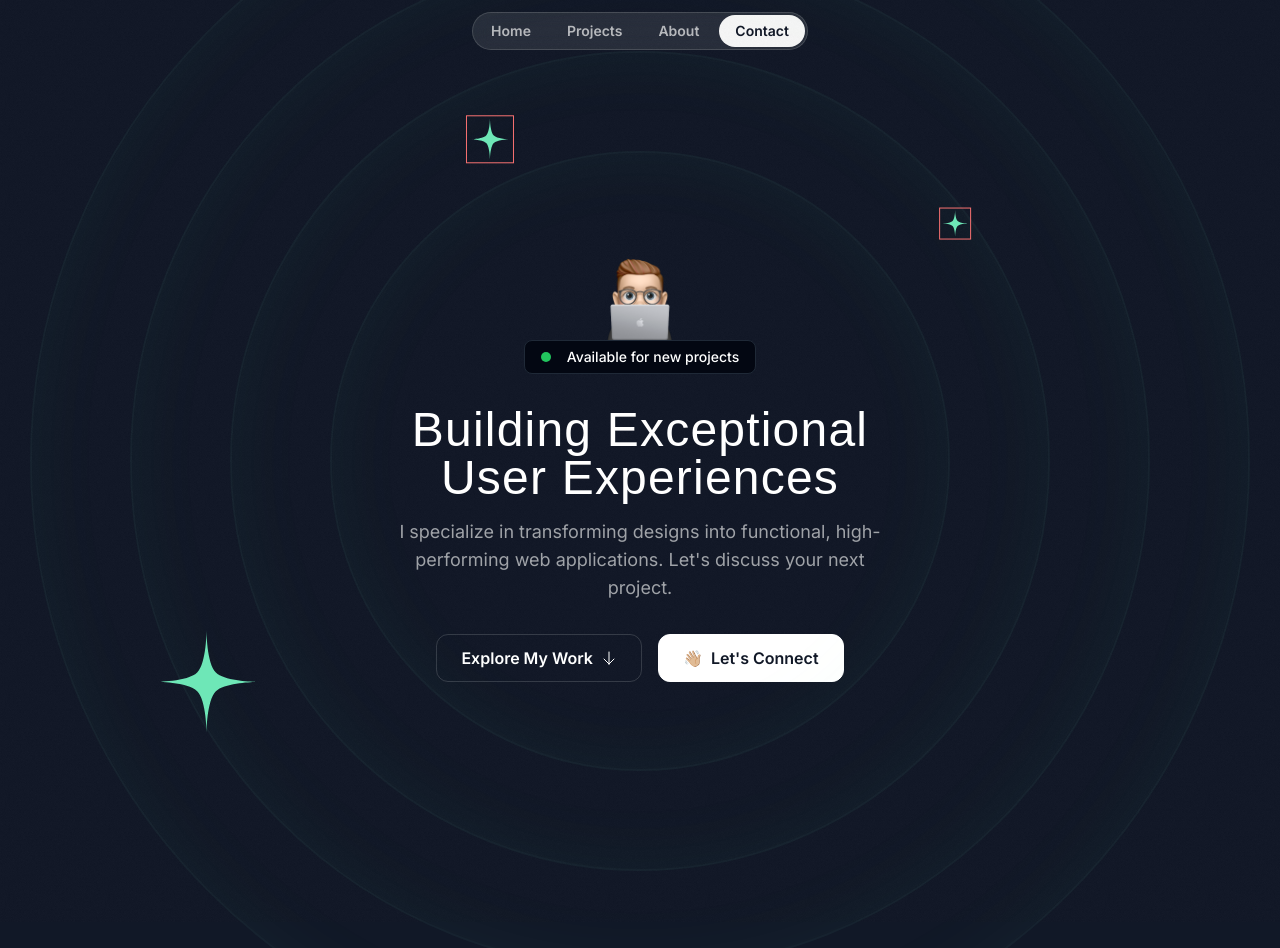
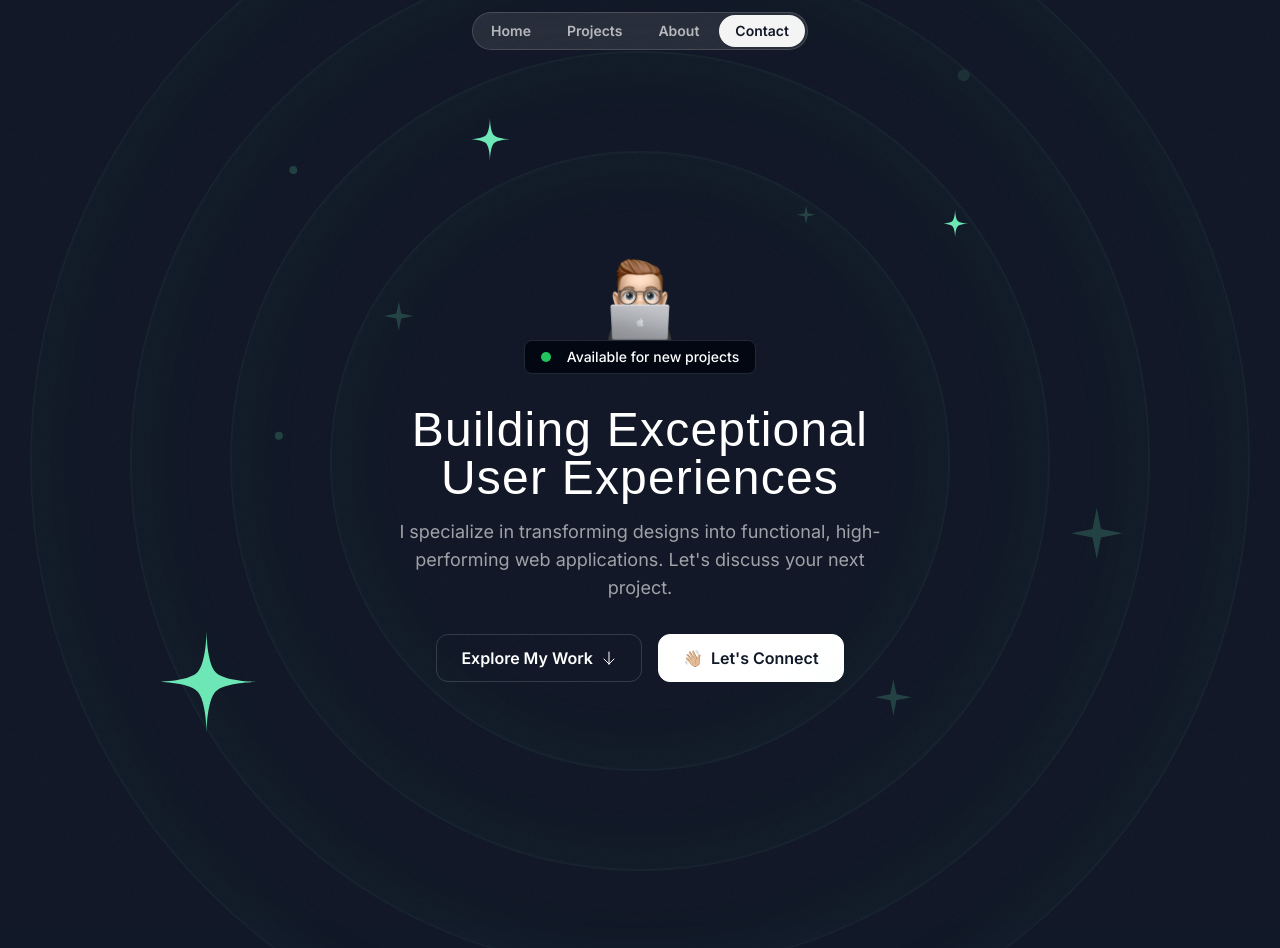
Before and after one commit to d-zucho/portfolio-frontendtube, a Next.js app: page / in a window 1280 px wide. Shown: the top 948 px of the page. Built offline with nearby package versions, Linux system fonts and the light colour scheme; a web font is replaced by a local one.

Commit message:
add stars and sparkles

```diff
--- a/src/components/HeroOrbit.tsx
+++ b/src/components/HeroOrbit.tsx
@@ -9,6 +9,7 @@
 export const HeroOrbit = ({ children, size, rotation }: OrbitProps) => (
   <div className='absolute left-1/2 top-1/2 -translate-x-1/2 -translate-y-1/2'>
     <div
+      className='flex justify-start items-start'
       style={{
         transform: `rotate(${rotation}deg)`,
         width: size,
--- a/src/sections/Hero.tsx
+++ b/src/sections/Hero.tsx
@@ -4,6 +4,7 @@
 import grainImage from '@/assets/images/grain.jpg'
 import { HeroOrbit } from '@/components/HeroOrbit'
 import StarIcon from '@/assets/icons/star.svg'
+import SparkleIcon from '@/assets/icons/sparkle.svg'
 
 export const HeroSection = () => {
   return (
@@ -28,10 +29,33 @@
         <StarIcon className='size-28 text-emerald-300' />
       </HeroOrbit>
       <HeroOrbit size={550} rotation={20}>
-        <StarIcon className='size-12 text-emerald-300 border border-red-400' />
+        <StarIcon className='size-12 text-emerald-300' />
       </HeroOrbit>
       <HeroOrbit size={590} rotation={98}>
-        <StarIcon className='size-8 text-emerald-300 border border-red-400' />
+        <StarIcon className='size-8 text-emerald-300' />
+      </HeroOrbit>
+
+      {/* sparkles */}
+      <HeroOrbit size={430} rotation={-14}>
+        <SparkleIcon className='size-8 text-emerald-300/20' />
+      </HeroOrbit>
+      <HeroOrbit size={440} rotation={79}>
+        <SparkleIcon className='size-5 text-emerald-300/20' />
+      </HeroOrbit>
+      <HeroOrbit size={530} rotation={178}>
+        <SparkleIcon className='size-10 text-emerald-300/20' />
+      </HeroOrbit>
+      <HeroOrbit size={710} rotation={144}>
+        <SparkleIcon className='size-14 text-emerald-300/20' />
+      </HeroOrbit>
+      <HeroOrbit size={724} rotation={85}>
+        <div className='size-3 bg-emerald-300/10 rounded-full' />
+      </HeroOrbit>
+      <HeroOrbit size={520} rotation={-41}>
+        <div className='size-2 bg-emerald-300/20 rounded-full' />
+      </HeroOrbit>
+      <HeroOrbit size={648} rotation={-5}>
+        <div className='size-2 bg-emerald-300/20 rounded-full' />
       </HeroOrbit>
 
       <div className='container'>
```
